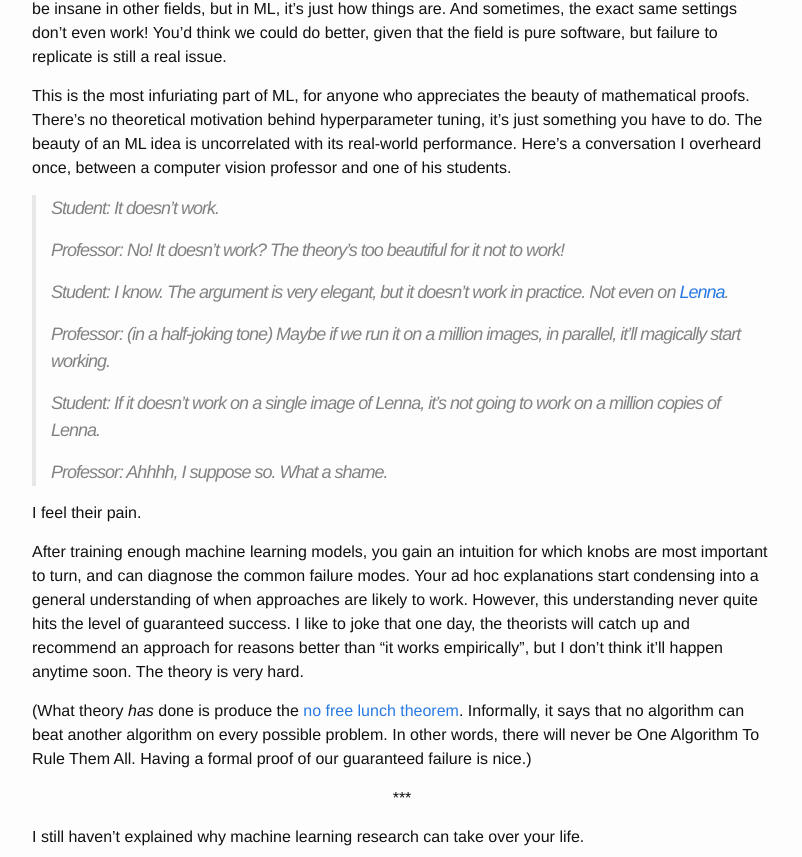
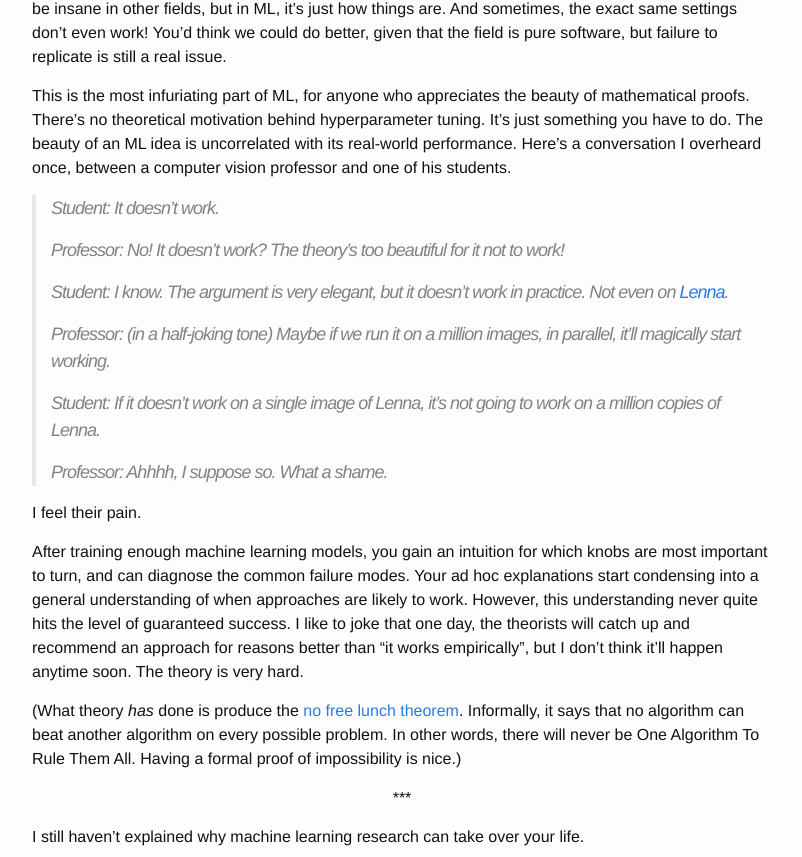
Before and after one commit to alexirpan/alexirpan.github.io, a Jekyll site: the page built from _posts/2016-07-14-ml-sleep.markdown, in a window 1280 px wide and 1400 px high, scrolled down 1181 px. Shown: the part 173-1030 px from the top of the window, without its empty margins (238-1040 px from the left). Built offline with Jekyll 4.4.1, drawn with Linux system fonts in a browser that asks for light colours; some of the changed text lies outside the part shown.

Commit message:
Done with this

```diff
--- a/_posts/2016-07-14-ml-sleep.markdown
+++ b/_posts/2016-07-14-ml-sleep.markdown
@@ -78,7 +78,7 @@
 
 This is the most infuriating part of ML, for anyone who appreciates the beauty
 of mathematical proofs. There's no theoretical motivation behind hyperparameter
-tuning, it's just something you have to do.
+tuning. It's just something you have to do.
 The beauty of an ML idea is uncorrelated with its real-world performance.
 Here's a conversation I overheard once, between a computer vision
 professor and one of his students.
@@ -113,7 +113,7 @@
 (What theory *has* done is produce the [no free lunch theorem](http://www.no-free-lunch.org/).
 Informally, it says that no algorithm can beat another algorithm on
 every possible problem. In other words, there will never be One Algorithm To
-Rule Them All. Having a formal proof of our guaranteed failure is nice.)
+Rule Them All. Having a formal proof of impossibility is nice.)
 
 \*\*\*
 {: .centered }
@@ -163,7 +163,7 @@
 there are plenty of ways I can make up for killing an innocent goat.
 
 Good thing goat sacrifices don't do that, because I really don't want to
-add that to my list of "things that work for unsatisfying reasons.".
+add that to my list of "things that work for unsatisfying reasons".
 That list is plenty full.
 
 \*\*\*
@@ -178,7 +178,7 @@
 it's *exciting* garbage.
 
 The theoretical computer science friends I know probably think I'm insane
-for putting up with these conditions. Oh well! I'm insane. What else is new.
+for putting up with these conditions. I'm insane! Oh well. What else is new.
 
 Here's us, on the raggedy edge. If that's the price to pay, I'll pay it.
 
```
